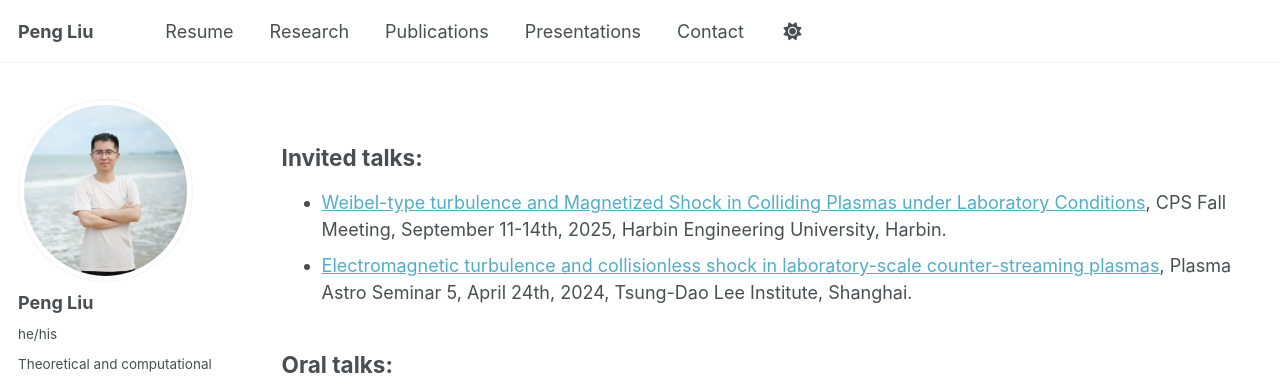
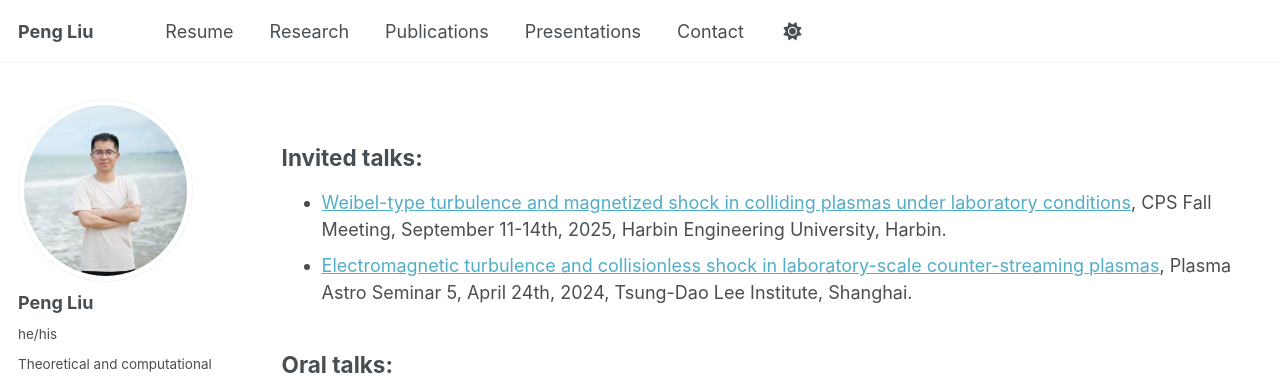
Before and after one commit to pliulfcuigithub/pliulfcuigithub.github.io, a Jekyll site: the page built from _pages/presentations.md, in a window 1280 px wide and 921 px high. Shown: the top 376 px of the window. Built offline with Jekyll 4.4.1, drawn with Linux system fonts in a browser that asks for light colours; some web fonts are replaced.

```diff
--- a/_pages/presentations.md
+++ b/_pages/presentations.md
@@ -7,7 +7,7 @@ author_profile: true
 {% include base_path %}
 
 ## Invited talks:
--  [Weibel-type turbulence and Magnetized Shock in Colliding Plasmas under Laboratory Conditions](https://files.sciconf.cn/public/1514/40206/202509/20250911225504_94976.pdf), CPS Fall Meeting, September 11-14th, 2025, Harbin Engineering University, Harbin.
+-  [Weibel-type turbulence and magnetized shock in colliding plasmas under laboratory conditions](https://files.sciconf.cn/public/1514/40206/202509/20250911225504_94976.pdf), CPS Fall Meeting, September 11-14th, 2025, Harbin Engineering University, Harbin.
 -  [Electromagnetic turbulence and collisionless shock in laboratory-scale counter-streaming plasmas](https://mp.weixin.qq.com/s/AyrBO3rXZWiWCkCwInvSfA), Plasma Astro Seminar 5, April 24th, 2024, Tsung-Dao Lee Institute, Shanghai.
 
 
```
